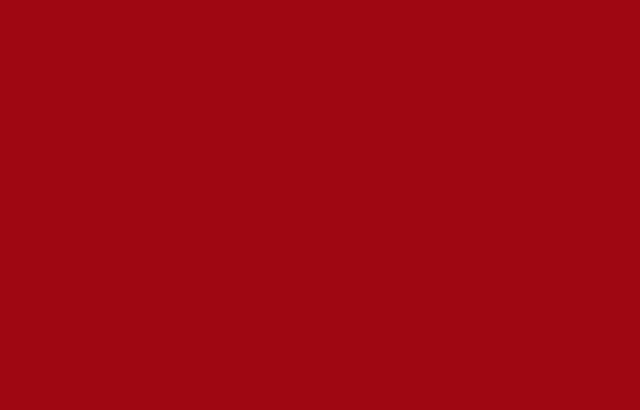
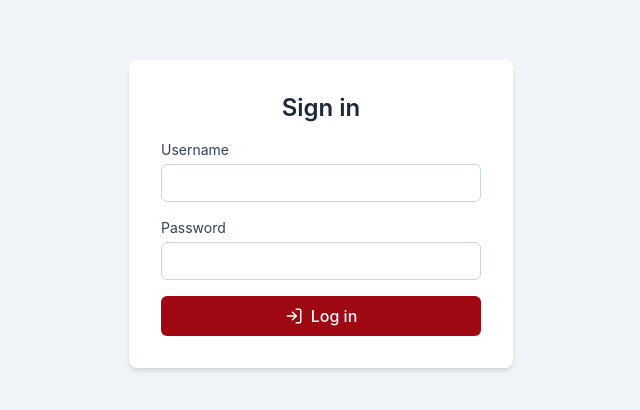
Before and after one commit to IvanYakushchenko/AvengersHealthMonitoring, a React (Vite) app in the folder avengersHealthMonitoring/: page / in a window 1280 px wide. Shown: the part 186-596 px from the top of the page, without its empty margins (319-959 px from the left). Built offline with nearby package versions, Linux system fonts and the light colour scheme.

Commit message:
main project structure

```diff
--- a/avengersHealthMonitoring/src/App.tsx
+++ b/avengersHealthMonitoring/src/App.tsx
@@ -1,14 +1,16 @@
+import { useState } from 'react'
 import './App.css'
+import { LoginPage } from './features/login'
+import { IndicationsPage } from './features/indications'
 
 function App() {
+  const [user, setUser] = useState<string | null>(null)
 
-  return (
-    <>
-      <section className="bg-red-800 min-h-screen w-full flex-1 flex flex-col">
+  if (!user) {
+    return <LoginPage onLogin={setUser} />
+  }
 
-      </section>
-    </>
-  )
+  return <IndicationsPage onLogout={() => setUser(null)} />
 }
 
 export default App
--- /dev/null
+++ b/avengersHealthMonitoring/src/features/indications/IndicationsPage.tsx
@@ -0,0 +1,42 @@
+import { indicationGroups } from './data/indicationGroups'
+
+type IndicationsPageProps = {
+  onLogout: () => void
+}
+
+function IndicationsPage({ onLogout }: IndicationsPageProps) {
+  return (
+    <div className="min-h-screen w-full bg-slate-100">
+      <header className="flex items-center justify-between bg-red-800 px-6 py-4 text-white">
+        <h1 className="text-xl font-semibold">Astronaut Medical Indications</h1>
+        <button
+          type="button"
+          onClick={onLogout}
+          className="rounded-md border border-white/60 px-3 py-1 text-sm hover:bg-red-900"
+        >
+          Log out
+        </button>
+      </header>
+
+      <main className="mx-auto flex max-w-4xl flex-col gap-6 p-6">
+        {indicationGroups.map((group) => (
+          <section key={group.id} className="rounded-lg bg-white p-5 shadow-sm">
+            <h2 className="mb-3 border-b border-slate-200 pb-2 text-lg font-semibold text-red-800">
+              {group.title}
+            </h2>
+            <ul className="flex flex-col gap-3">
+              {group.indications.map((indication) => (
+                <li key={indication.id}>
+                  <p className="font-medium text-slate-800">{indication.name}</p>
+                  <p className="text-sm text-slate-600">{indication.description}</p>
+                </li>
+              ))}
+            </ul>
+          </section>
+        ))}
+      </main>
+    </div>
+  )
+}
+
+export default IndicationsPage
--- /dev/null
+++ b/avengersHealthMonitoring/src/features/indications/data/indicationGroups.ts
@@ -0,0 +1,37 @@
+export type Indication = {
+  id: string
+  name: string
+  description: string
+}
+
+export type IndicationGroup = {
+  id: string
+  title: string
+  indications: Indication[]
+}
+
+// Placeholder content: replace with the real medical indications.
+export const indicationGroups: IndicationGroup[] = [
+  {
+    id: 'cardiovascular',
+    title: 'Cardiovascular',
+    indications: [
+      { id: 'heart-rate', name: 'Heart rate', description: 'Monitor resting and exercise heart rate.' },
+      { id: 'blood-pressure', name: 'Blood pressure', description: 'Track systolic and diastolic pressure.' },
+    ],
+  },
+  {
+    id: 'respiratory',
+    title: 'Respiratory',
+    indications: [
+      { id: 'spo2', name: 'Oxygen saturation', description: 'Measure SpO2 levels during missions.' },
+    ],
+  },
+  {
+    id: 'neurological',
+    title: 'Neurological',
+    indications: [
+      { id: 'cognition', name: 'Cognitive function', description: 'Assess attention and memory performance.' },
+    ],
+  },
+]
--- /dev/null
+++ b/avengersHealthMonitoring/src/features/indications/index.ts
@@ -0,0 +1,2 @@
+export { default as IndicationsPage } from './IndicationsPage'
+export { indicationGroups } from './data/indicationGroups'
--- /dev/null
+++ b/avengersHealthMonitoring/src/features/login/LoginPage.tsx
@@ -0,0 +1,68 @@
+import { useState, type FormEvent } from 'react'
+import { LogIn } from 'lucide-react'
+
+type LoginPageProps = {
+  onLogin: (username: string) => void
+}
+
+function LoginPage({ onLogin }: LoginPageProps) {
+  const [username, setUsername] = useState('')
+  const [password, setPassword] = useState('')
+  const [error, setError] = useState('')
+
+  const handleSubmit = (event: FormEvent<HTMLFormElement>) => {
+    event.preventDefault()
+    if (!username.trim() || !password) {
+      setError('Please enter both username and password.')
+      return
+    }
+    // Placeholder: replace with a real authentication request.
+    setError('')
+    onLogin(username.trim())
+  }
+
+  return (
+    <div className="flex min-h-screen w-full items-center justify-center bg-slate-100 p-4">
+      <form
+        onSubmit={handleSubmit}
+        className="flex w-full max-w-sm flex-col gap-4 rounded-lg bg-white p-8 shadow-md"
+      >
+        <h1 className="text-center text-2xl font-semibold text-slate-800">Sign in</h1>
+
+        <label className="flex flex-col gap-1 text-sm text-slate-700">
+          Username
+          <input
+            type="text"
+            value={username}
+            onChange={(e) => setUsername(e.target.value)}
+            className="rounded-md border border-slate-300 px-3 py-2 outline-none focus:border-red-800"
+            autoComplete="username"
+          />
+        </label>
+
+        <label className="flex flex-col gap-1 text-sm text-slate-700">
+          Password
+          <input
+            type="password"
+            value={password}
+            onChange={(e) => setPassword(e.target.value)}
+            className="rounded-md border border-slate-300 px-3 py-2 outline-none focus:border-red-800"
+            autoComplete="current-password"
+          />
+        </label>
+
+        {error && <p className="text-sm text-red-700">{error}</p>}
+
+        <button
+          type="submit"
+          className="flex items-center justify-center gap-2 rounded-md bg-red-800 px-4 py-2 font-medium text-white hover:bg-red-900"
+        >
+          <LogIn size={18} />
+          Log in
+        </button>
+      </form>
+    </div>
+  )
+}
+
+export default LoginPage
--- /dev/null
+++ b/avengersHealthMonitoring/src/features/login/index.ts
@@ -0,0 +1 @@
+export { default as LoginPage } from './LoginPage'
```
